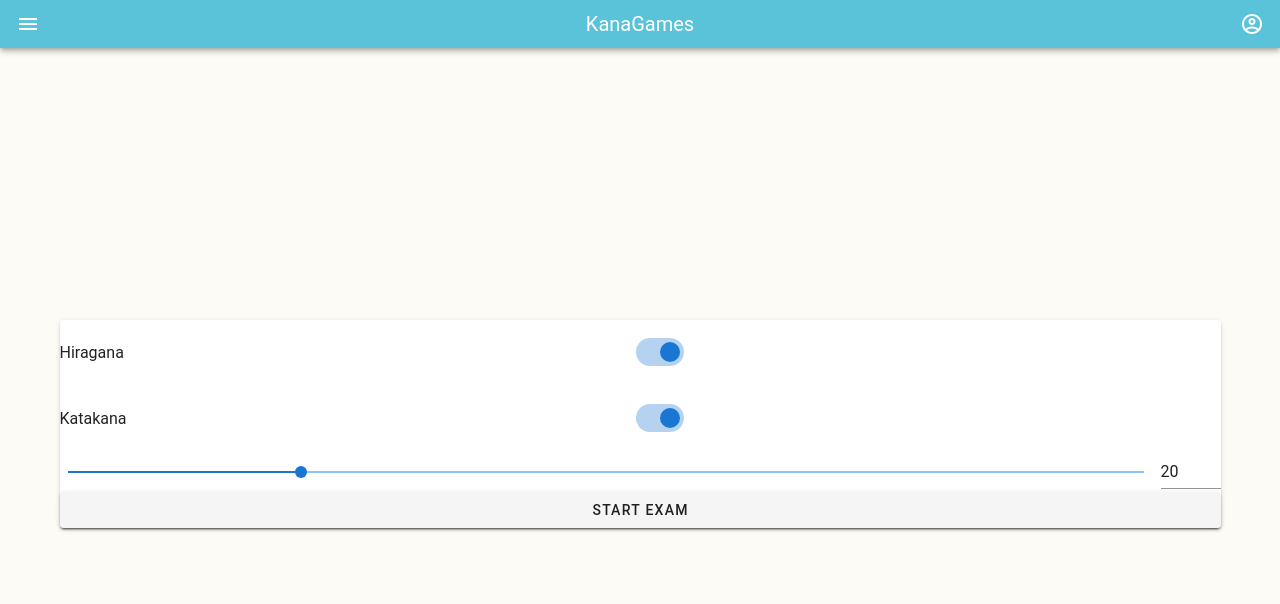
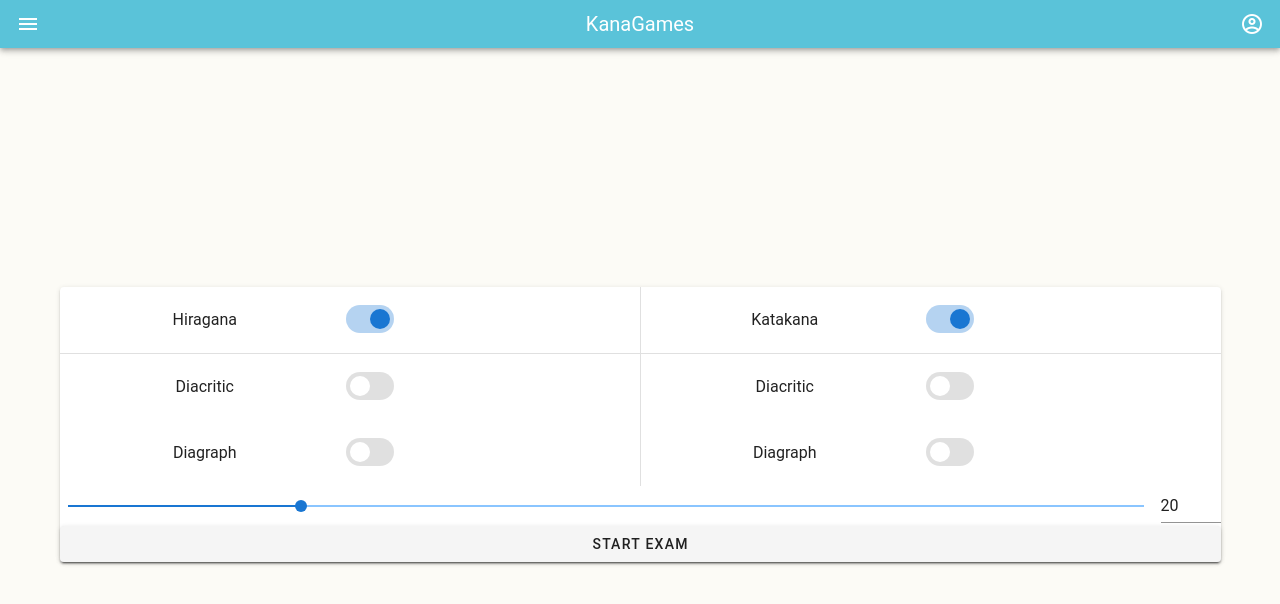
Before and after one commit to tomctr/KanaGames, a Vue app: page / in a window 1280 px wide. Shown: the top 604 px of the page. Built offline with nearby package versions, Linux system fonts and the light colour scheme.

Commit message:
add diacritic + diagraph to config UI

```diff
--- a/src/components/PreGame.vue
+++ b/src/components/PreGame.vue
@@ -2,15 +2,61 @@
   <v-container>
     <v-card>
       <v-row align="center" no-gutters>
-        <v-col>Hiragana</v-col>
-        <v-col>
-          <v-switch v-model="isHiragana" inset v-on:change="onSwitchChange"></v-switch>
+        <v-col align="center" justify="center">
+          <v-row no-gutters align="center">
+            <v-col>Hiragana</v-col>
+            <v-col>
+              <v-switch v-model="isHiragana" inset v-on:change="onSwitchChange"></v-switch>
+            </v-col>
+          </v-row>
+        </v-col>
+        <v-divider vertical></v-divider>
+        <v-col justify="center" align="center">
+          <v-row no-gutters align="center">
+            <v-col>Katakana</v-col>
+            <v-col>
+              <v-switch v-model="isKatakana" inset v-on:change="onSwitchChange"></v-switch>
+            </v-col>
+          </v-row>
         </v-col>
       </v-row>
+      <v-divider></v-divider>
       <v-row align="center" no-gutters>
-        <v-col>Katakana</v-col>
-        <v-col>
-          <v-switch v-model="isKatakana" inset v-on:change="onSwitchChange"></v-switch>
+        <v-col align="center" justify="center">
+          <v-row no-gutters align="center">
+            <v-col>Diacritic</v-col>
+            <v-col>
+              <v-switch v-model="isDiacriticHiragana" inset v-on:change="onSwitchChange"></v-switch>
+            </v-col>
+          </v-row>
+        </v-col>
+        <v-divider vertical></v-divider>
+        <v-col justify="center" align="center">
+          <v-row no-gutters align="center">
+            <v-col>Diacritic</v-col>
+            <v-col>
+              <v-switch v-model="isDiacriticKatakana" inset v-on:change="onSwitchChange"></v-switch>
+            </v-col>
+          </v-row>
+        </v-col>
+      </v-row>
+       <v-row align="center" no-gutters>
+        <v-col align="center" justify="center">
+          <v-row no-gutters align="center">
+            <v-col>Diagraph</v-col>
+            <v-col>
+              <v-switch v-model="isDiagraphHiragana" inset v-on:change="onSwitchChange"></v-switch>
+            </v-col>
+          </v-row>
+        </v-col>
+        <v-divider vertical></v-divider>
+        <v-col justify="center" align="center">
+          <v-row no-gutters align="center">
+            <v-col>Diagraph</v-col>
+            <v-col>
+              <v-switch v-model="isDiagraphKatakana" inset v-on:change="onSwitchChange"></v-switch>
+            </v-col>
+          </v-row>
         </v-col>
       </v-row>
       <v-row no-gutters>
```
